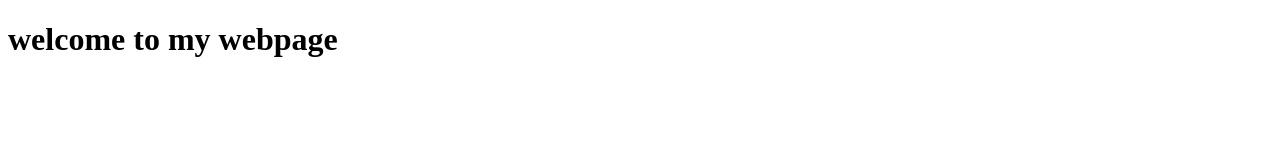
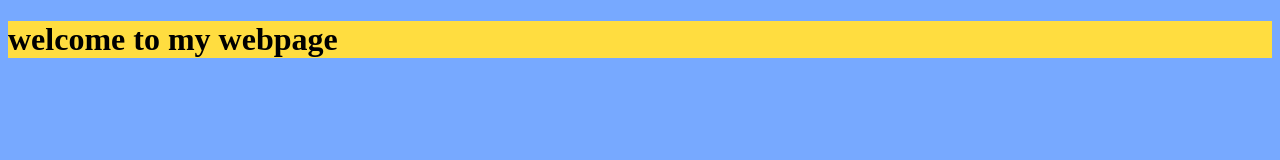
Before and after one commit to appi-git/appiweb, a plain HTML site: page index.html in a window 1280 px wide. Drawn offline with Linux system fonts and the light colour scheme.

Commit message:
Update body background color and heading style

```diff
--- a/index.html
+++ b/index.html
@@ -3,7 +3,7 @@
     <head>
         <title>appiweb</title>
     </head>
-    <body styleb=background:blue>
-        <h1>welcome to my webpage</h1>
+    <body style='background:#77a9ff'>
+        <h1 style="background:#ffdd40"'>welcome to my webpage</h1>
     </body>
 </html>
```
